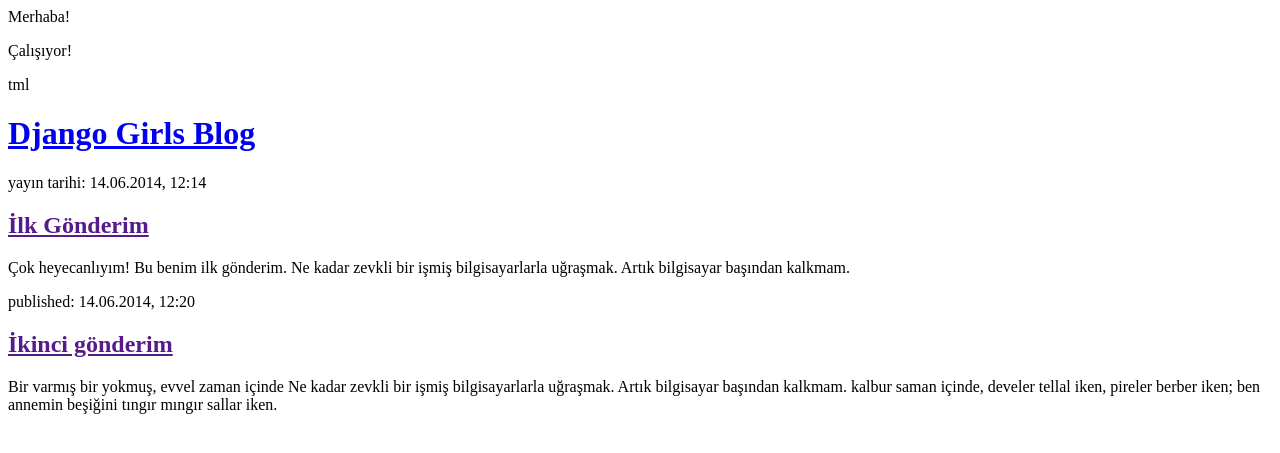
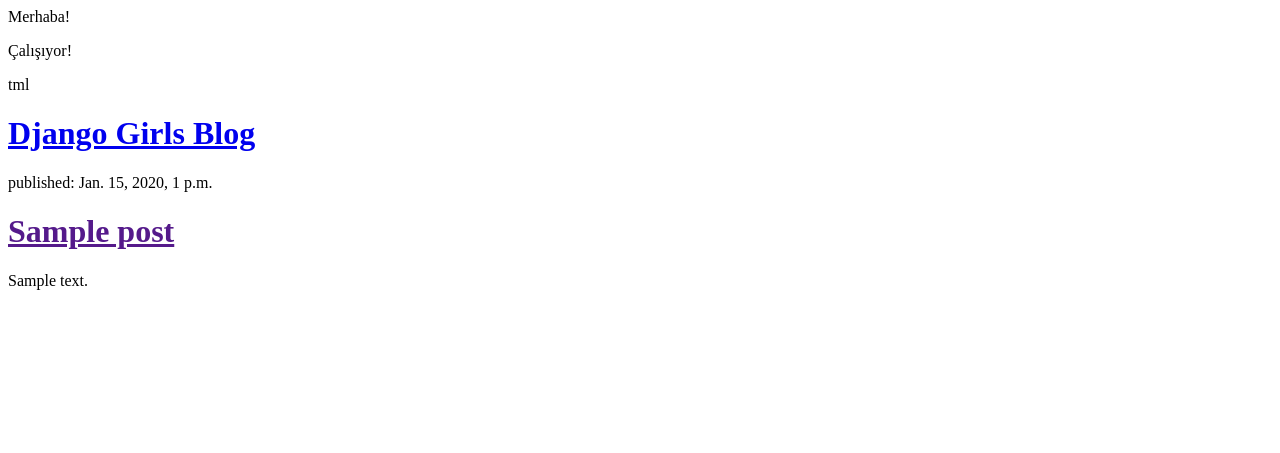
Before and after one commit to ayetbozta/my-first-blog, a Django app: template blog/templates/blog/post_list.html in a window 1280 px wide. Shown: the top 453 px of the page. Run offline with Django 3.2, Linux system fonts and the light colour scheme; the template is opened without the code that fills it: values that come from a table or form of the project are taken from there, others are empty; tables that the repository leaves empty hold one stand-in row (values such as "Sample post").

Commit message:
Veritabanından gönderileri göstermek için template'ler değiştirildi.

```diff
--- a/blog/templates/blog/post_list.html
+++ b/blog/templates/blog/post_list.html
@@ -13,19 +13,16 @@
         <title>Django Girls blog</title>
     </head>
     <body>
-        <div>
-            <h1><a href="/">Django Girls Blog</a></h1>
-        </div>
-        <div>
-            <p>yayın tarihi: 14.06.2014, 12:14</p>
-            <h2><a href="">İlk Gönderim</a></h2>
-            <p>Çok heyecanlıyım! Bu benim ilk gönderim. Ne kadar zevkli bir işmiş bilgisayarlarla uğraşmak. Artık bilgisayar başından kalkmam. </p>
-        </div>
+       <div>
+    <h1><a href="/">Django Girls Blog</a></h1>
+</div>
 
-        <div>
-            <p>published: 14.06.2014, 12:20</p>
-            <h2><a href="">İkinci gönderim</a></h2>
-            <p>Bir varmış bir yokmuş, evvel zaman içinde Ne kadar zevkli bir işmiş bilgisayarlarla uğraşmak. Artık bilgisayar başından kalkmam. kalbur saman içinde, develer tellal iken, pireler berber iken; ben annemin beşiğini tıngır mıngır sallar iken.</p>
-        </div>
+{% for post in posts %}
+    <div>
+        <p>published: {{ post.published_date }}</p>
+        <h1><a href="">{{ post.title }}</a></h1>
+        <p>{{ post.text|linebreaksbr }}</p>
+    </div>
+{% endfor %}
     </body>
 </html>
```
Also changed, not shown: blog/views.py (+5 -3 lines).
